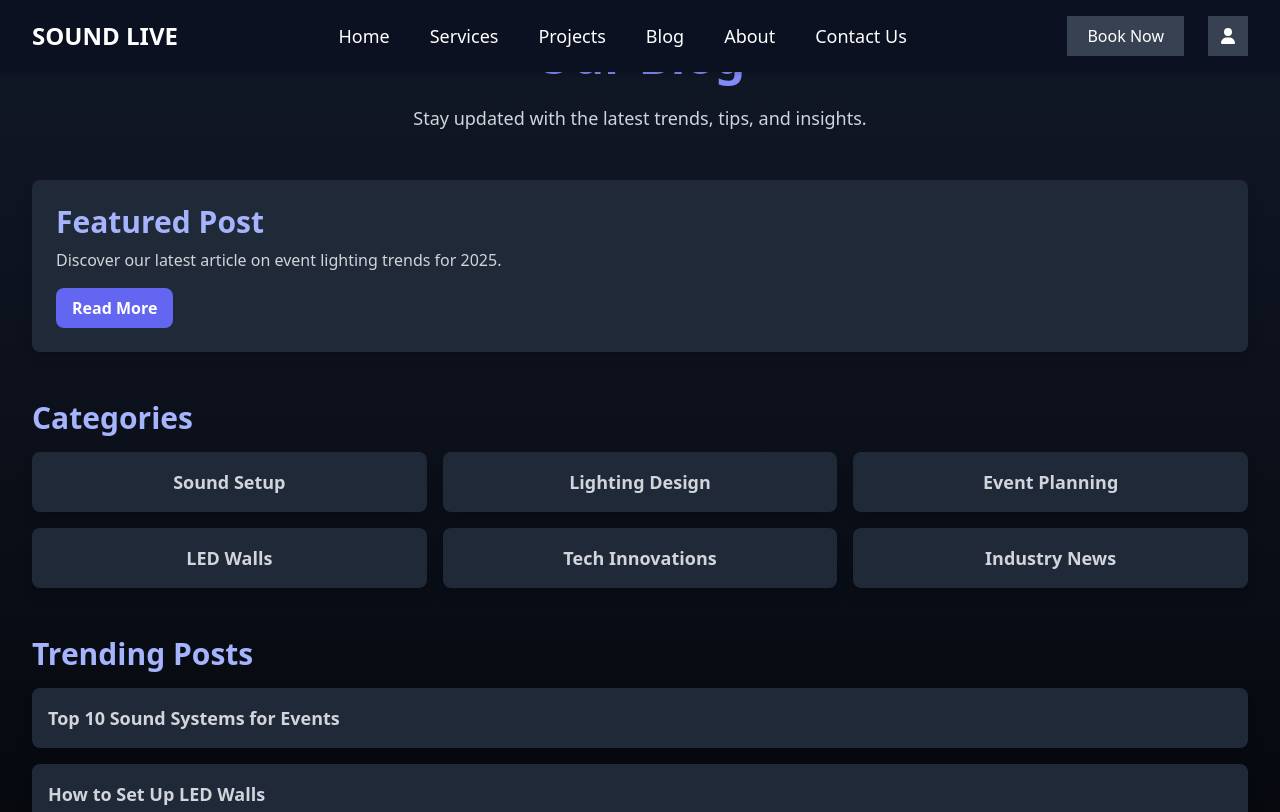
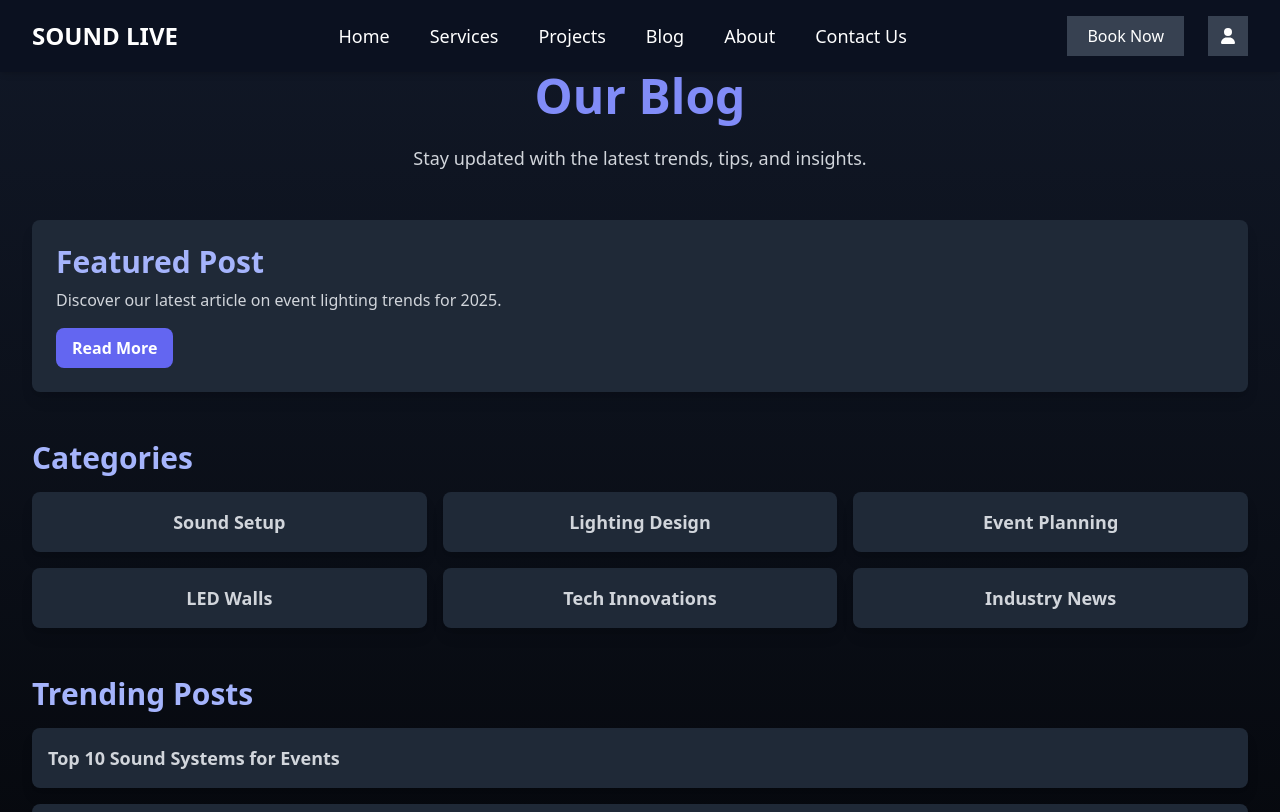
Before and after one commit to Pramodmendis/sound-live-sl, a React (Create React App) app in the folder frontend/: page /blog in a window 1280 px wide. Shown: the top 812 px of the page. Built offline with nearby package versions, Linux system fonts and the light colour scheme.

Commit message:
Update headings

```diff
--- a/frontend/src/pages/Blog.js
+++ b/frontend/src/pages/Blog.js
@@ -5,7 +5,7 @@ const BlogPage = () => {
     <div className="text-white min-h-screen bg-gradient-to-b from-gray-900 to-black p-8">
       {/* Hero Section */}
       <header className="text-center mb-12">
-      <h1 className="text-5xl font-bold text-indigo-400 text-center mb-6">
+      <h1 className="text-5xl font-bold text-indigo-400 text-center mb-6 mt-10">
   Our Blog
 </h1>
 
--- a/frontend/src/pages/Projects.js
+++ b/frontend/src/pages/Projects.js
@@ -14,7 +14,7 @@ const Projects = () => {
     <div className="text-white min-h-screen bg-gradient-to-b from-black to-gray-900">
       {/* Hero Section */}
       <header className="text-center py-16 px-8 bg-black">
-        <h1 className="text-5xl font-bold text-indigo-400 mb-4">Our Projects</h1>
+        <h1 className="text-5xl font-bold text-indigo-400 mb-4 mt-10">Our Projects</h1>
         <p className="text-lg text-gray-300 max-w-2xl mx-auto">
           Explore our diverse portfolio of successful events, from concerts to corporate functions.
         </p>
--- a/frontend/src/pages/Services.js
+++ b/frontend/src/pages/Services.js
@@ -3,7 +3,7 @@ import React from "react";
 const Services = () => {
   return (
     <div className="text-white min-h-screen bg-gradient-to-b from-black to-gray-900 py-16 px-8">
-      <h1 className="text-5xl font-bold text-indigo-400 text-center mb-10">Our Services</h1>
+      <h1 className="text-5xl font-bold text-indigo-400 text-center mb-10 mt-10">Our Services</h1>
 
       {/* Services Section */}
       <div className="grid md:grid-cols-3 gap-8 text-center">
```
